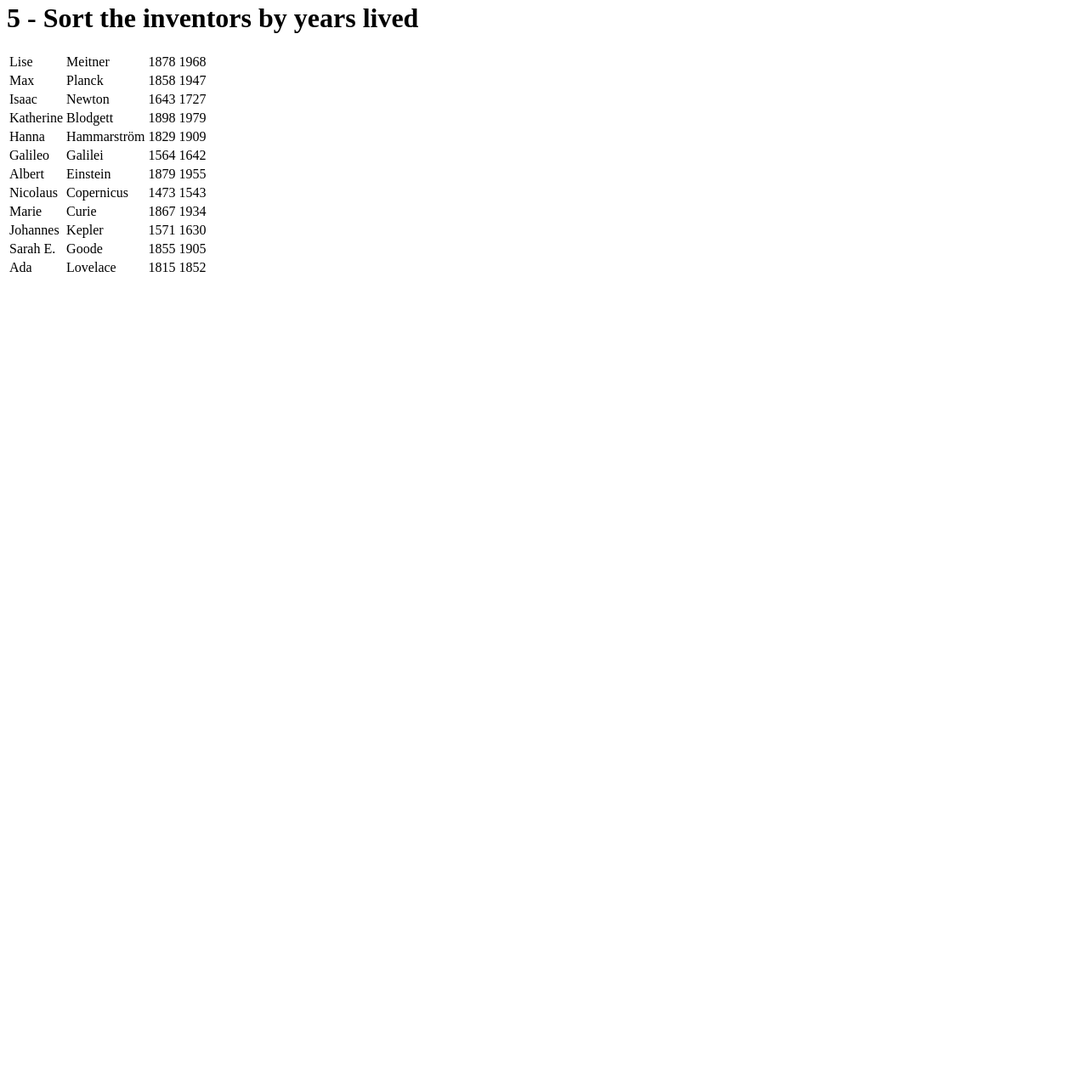
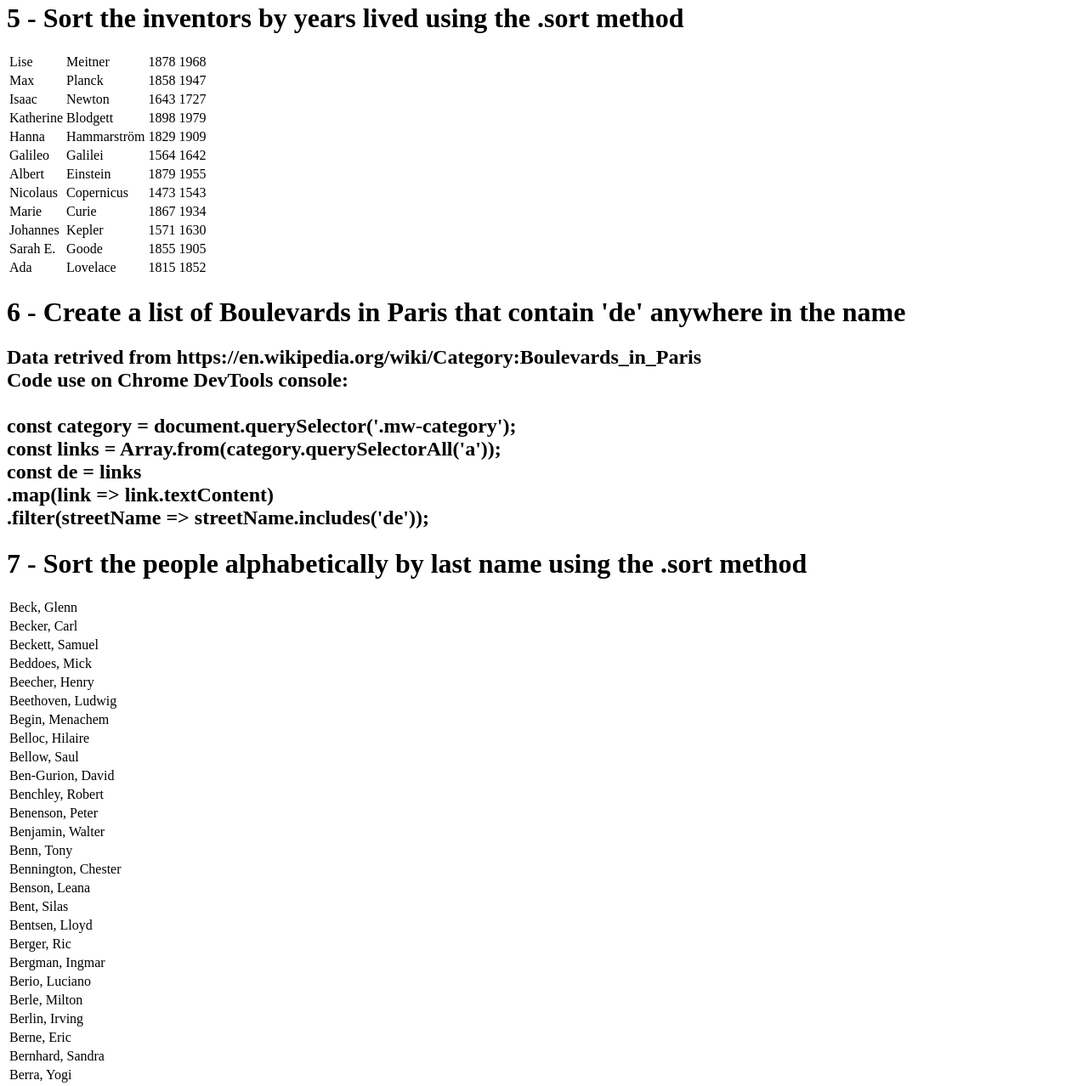
Before and after one commit to Pazoia/JavaScript30_day-4_JS-Array-Cardio_Part-1, a plain HTML site: page index.html in a window 1280 px wide. Shown: the part 1324-2602 px from the top of the page at 85% size. Before the commit the page ends 1659 px from the top, so only its background shows below. Drawn offline with Linux system fonts and the light colour scheme.

Commit message:
Exercise 7 - use the .sort method:
Sort the list of people alphabetically by last name using the .sort method

```diff
--- a/index.html
+++ b/index.html
@@ -155,7 +155,7 @@
         console.table(oldest)
     </script>
     <h1>
-        5 - Sort the inventors by years lived
+        5 - Sort the inventors by years lived using the .sort method
         <script type="text/javascript">
             var table = document.createElement("table");
             for (var i = 0; i < oldest.length; i++) {
@@ -182,13 +182,43 @@
         // const de = links
         //             .map(link => link.textContent)
         //             .filter(streetName => streetName.includes('de'));
+    </script>
+    <h1>
+        6 - Create a list of Boulevards in Paris that contain 'de' anywhere in the name
+        <h2>
+            Data retrived from https://en.wikipedia.org/wiki/Category:Boulevards_in_Paris <br>
+            Code use on Chrome DevTools console: <br><br>
+            const category = document.querySelector('.mw-category'); <br>
+            const links = Array.from(category.querySelectorAll('a')); <br>
+            const de = links <br>
+                         .map(link => link.textContent) <br>
+                         .filter(streetName => streetName.includes('de')); <br>
+        </h2>
 
-    </script>
+    </h1>
 
     <script>
         // 7. Sort exercise
         // Sort the people alphabetically by last name
+        const alpha = people.sort((lastOne, nextOne) => {
+            const [aLast, aFirst] = lastOne.split(', ');
+            const [bLast, bFirst] = nextOne.split(', ');
+            return aLast > bLast ? 1 : -1;
+        });
+        console.log(alpha);
     </script>
+    <h1>
+        7 - Sort the people alphabetically by last name using the .sort method
+        <script type="text/javascript">
+            var table = document.createElement("table");
+            for (var i = 0; i < alpha.length; i++) {
+            var row = table.insertRow(-1);
+            var firstCell = row.insertCell(-1);
+            firstCell.appendChild(document.createTextNode(alpha[i]));
+        }
+        document.body.appendChild(table);
+        </script>
+    </h1>
 
     <script>
         // 8. Reduce exercise
```
